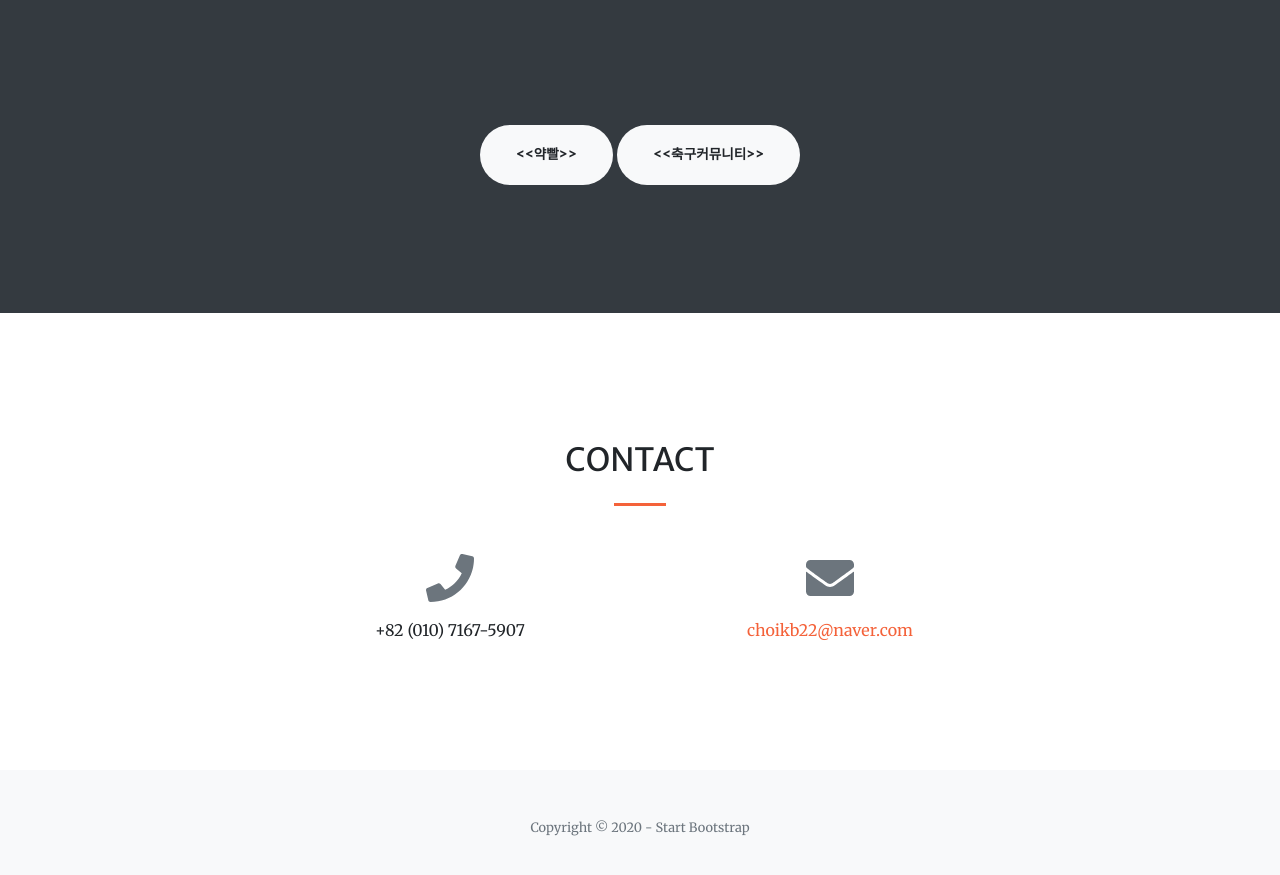
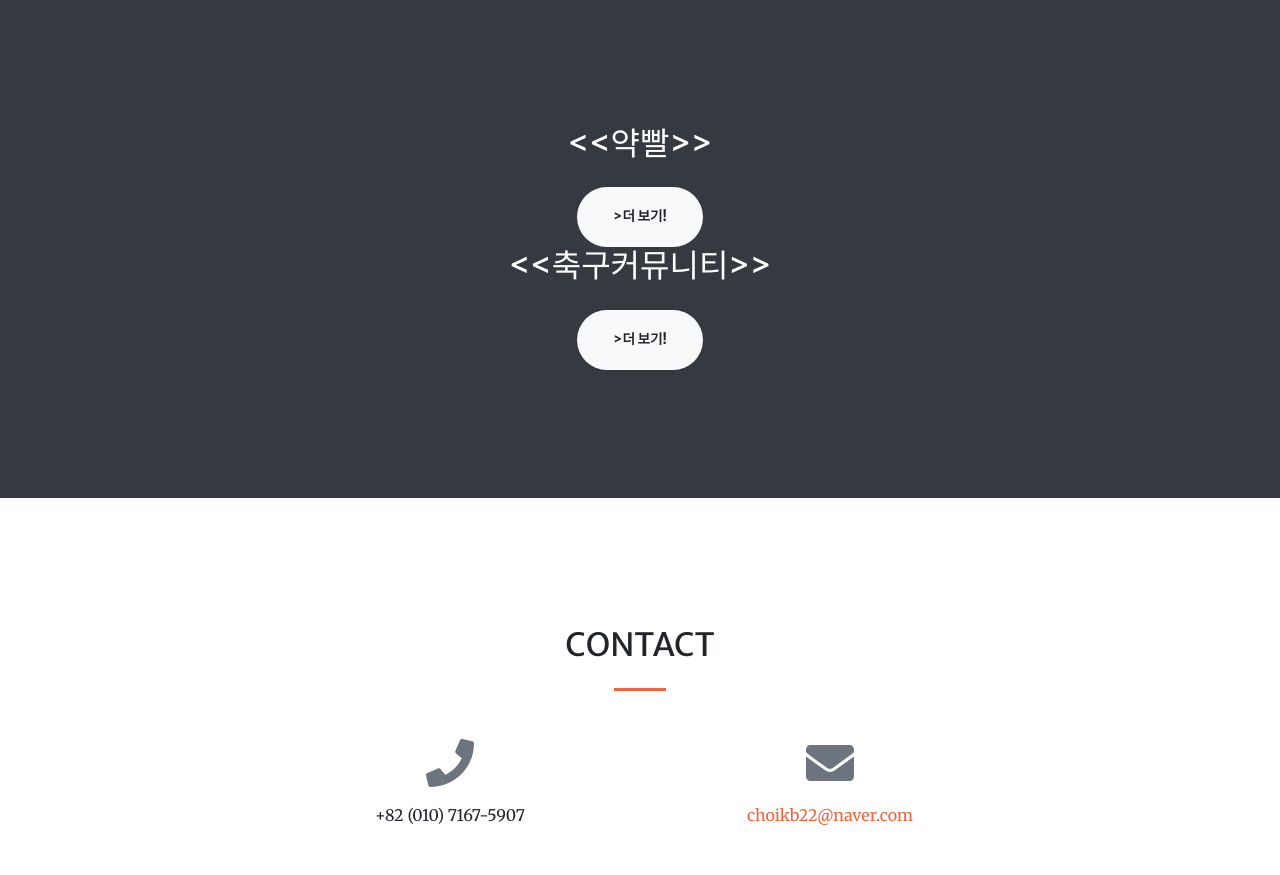
Before and after one commit to ChoiKyoungpin/Choi.github.io, a website: page index.html in a window 1280 px wide. Shown: the part 2226-3101 px from the top of the page. Drawn offline with nearby package versions, Linux system fonts and the light colour scheme.

Commit message:
Update index.html

```diff
--- a/index.html
+++ b/index.html
@@ -171,8 +171,11 @@
         <!-- Call to action-->
             <section class="page-section bg-dark text-white">
                 <div class="container text-center">
-                     <a class="btn btn-light btn-xl" href="https://github.com/ChoiKyoungpin/Project-Medicine.git"><<약빨>></a>
-                     <a class="btn btn-light btn-xl" href="https://github.com/ChoiKyoungpin/Project-Soccer.git"><<축구커뮤니티>></a>
+                     <h2 class="mb-4"><<약빨>></h2>
+                     <a class="btn btn-light btn-xl" href="https://github.com/ChoiKyoungpin/Project-Medicine.git">>더 보기!</a>
+                     <br>
+                     <h2 class="mb-4"><<축구커뮤니티>></h2>
+                     <a class="btn btn-light btn-xl" href="https://github.com/ChoiKyoungpin/Project-Soccer.git">>더 보기!</a>
                 </div>
             <!--
             <div class="container text-center">
```
